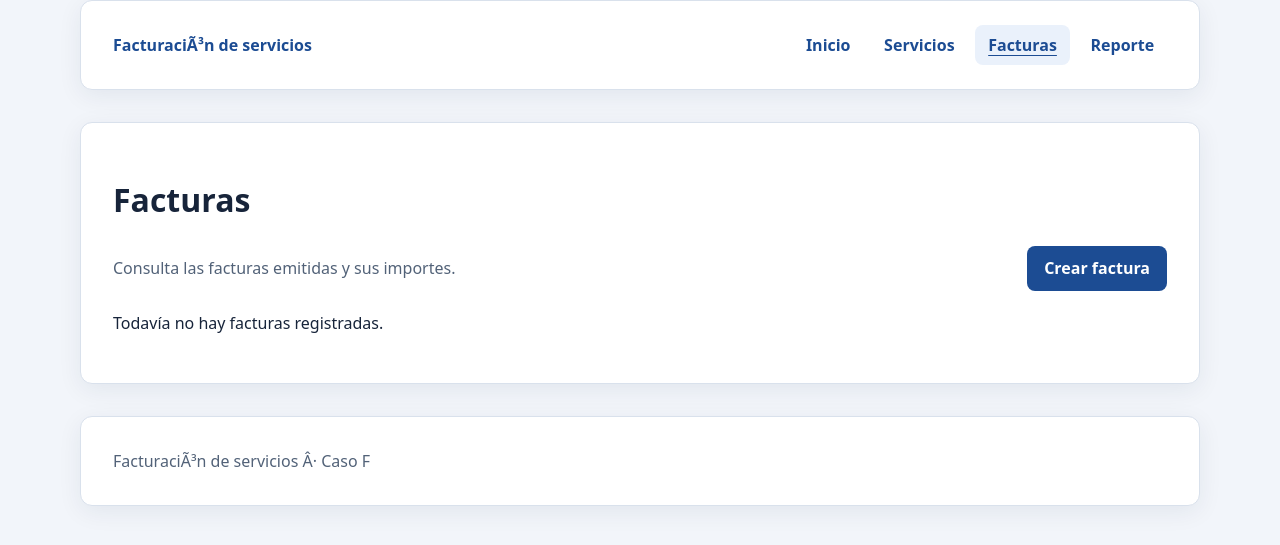
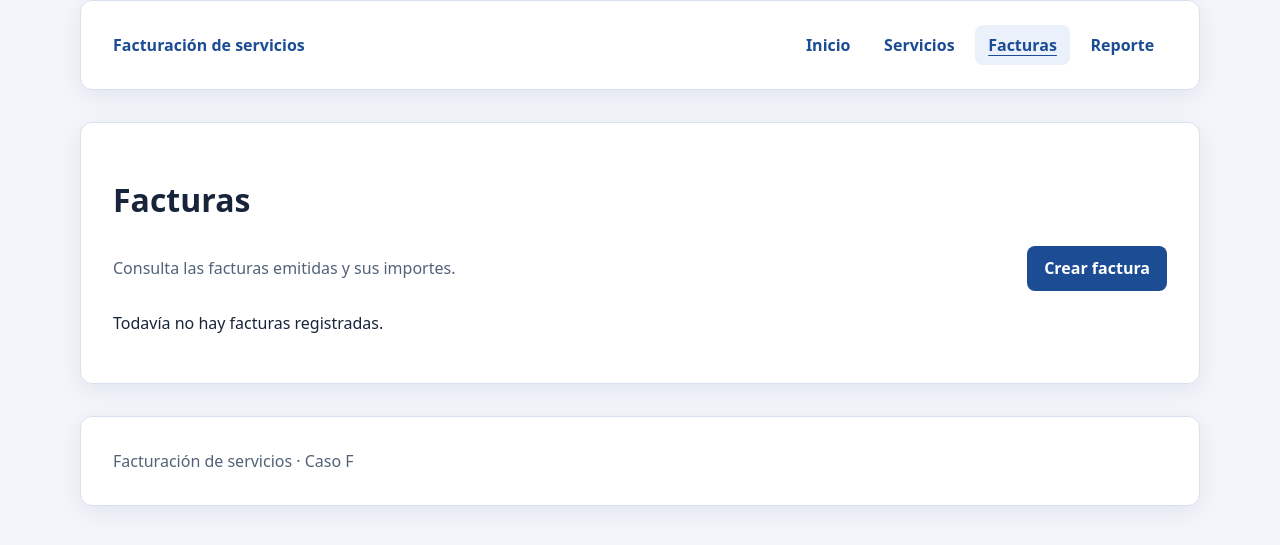
Before and after one commit to jojosenthusiast/DWSL-Facturacion-Servicios, a PHP site: page /facturas/index.php in a window 1280 px wide. Shown: the top 545 px of the page. Run offline with PHP 8.4, Linux system fonts and the light colour scheme; data that the repository does not hold is empty.

```diff
--- a/views/layout/encabezado.php
+++ b/views/layout/encabezado.php
@@ -4,7 +4,7 @@ declare(strict_types=1);
 
 $mensajeExito = flash_obtener('success');
 $mensajeError = flash_obtener('error');
-$nombreSistema = 'FacturaciÃ³n de servicios';
+$nombreSistema = 'Facturación de servicios';
 $tituloPagina = $titulo ?? $nombreSistema;
 $rutaActual = parse_url($_SERVER['REQUEST_URI'] ?? '/', PHP_URL_PATH) ?: '/';
 $enlaces = [
@@ -27,7 +27,7 @@ $enlaces = [
 <header class="cabecera-sitio">
     <div class="contenedor">
         <p class="nombre-sistema"><a href="/"><?= e($nombreSistema) ?></a></p>
-        <nav class="navegacion" aria-label="NavegaciÃ³n principal">
+        <nav class="navegacion" aria-label="Navegación principal">
             <?php foreach ($enlaces as $ruta => $etiqueta): ?>
                 <?php $activo = $ruta === '/' ? $rutaActual === '/' : str_starts_with($rutaActual, dirname($ruta) . '/'); ?>
                 <a href="<?= e($ruta) ?>"<?= $activo ? ' aria-current="page"' : '' ?>><?= e($etiqueta) ?></a>
--- a/views/layout/pie.php
+++ b/views/layout/pie.php
@@ -1,7 +1,7 @@
 </main>
 <footer class="pie-sitio">
     <div class="contenedor">
-        <p>FacturaciÃ³n de servicios Â· Caso F</p>
+        <p>Facturación de servicios · Caso F</p>
     </div>
 </footer>
 </body>
--- a/views/partials/aviso.php
+++ b/views/partials/aviso.php
@@ -2,4 +2,4 @@
 
 declare(strict_types=1);
 ?>
-<p class="mensaje mensaje--error" role="status"><?= e($aviso ?? '') ?></p>
+<p class="mensaje mensaje--error" role="alert"><?= e($aviso ?? '') ?></p>
```
Also changed, not shown: 1 other file.
